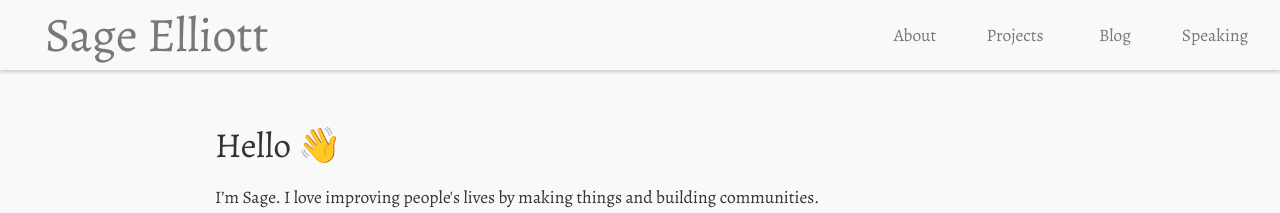
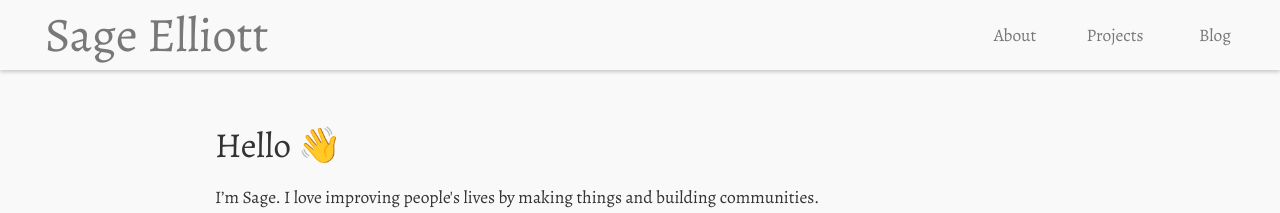
Before and after one commit to sagecodes/sage-blog, a Jekyll site: the page built from index.html, in a window 1280 px wide. Shown: the top 213 px of the page. Built offline with Jekyll 4.4.1, drawn with Linux system fonts in a browser that asks for light colours; nearby versions of some CDN libraries; some web fonts are replaced.

Commit message:
remove speaking from menu

```diff
--- a/_includes/header.html
+++ b/_includes/header.html
@@ -28,7 +28,7 @@
                 <li><a class="page-link" href="{{ site.baseurl }}/">About</a></li>
                 <li><a class="page-link" href="{{ "/projects" | prepend: site.baseurl }}">Projects</a></li>
                 <li><a class="page-link" href="{{ "/blog" | prepend: site.baseurl }}">Blog</a></li>
-                <li><a class="page-link" href="{{ "/speaking" | prepend: site.baseurl }}">Speaking</a></li>
+                <!-- <li><a class="page-link" href="{{ "/speaking" | prepend: site.baseurl }}">Speaking</a></li> -->
 
             </ul>
         </div>
```
